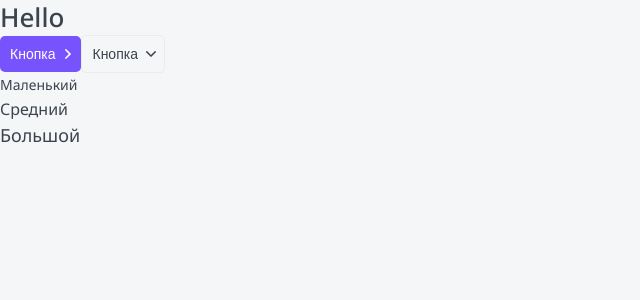
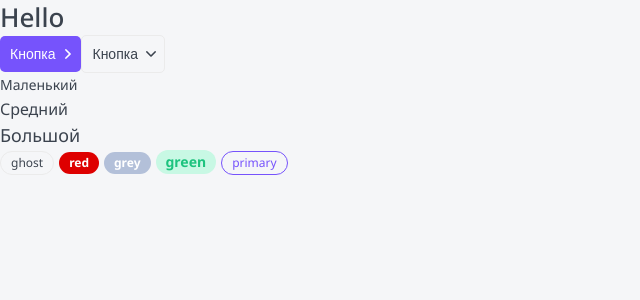
Before and after one commit to kemaldeveloper/top-app, a Next.js app: page / in a window 1280 px wide. Shown: the top 300 px of the page, without its empty margins (0-640 px from the left). Built offline with nearby package versions, Linux system fonts and the light colour scheme.

Commit message:
сделал компонент tag

```diff
--- /dev/null
+++ b/components/Tag/Tag.module.css
@@ -0,0 +1,53 @@
+.tag {
+  display: inline-block;
+
+  box-sizing: border-box;
+
+  margin-right: 5px;
+  padding: 5px 10px;
+
+  border-radius: 20px;
+}
+
+.small {
+  font-size: 12px;
+  line-height: 12px;
+}
+
+.medium {
+  font-size: 14px;
+  line-height: 14px;
+}
+
+.ghost {
+  border: 1px solid var(--gray-light);
+}
+
+.red {
+  color: var(--white);
+
+  background: #de0000;
+
+  font-weight: 700;
+}
+
+.grey {
+  color: var(--white);
+  background: #b3c0d9;
+
+  font-weight: 700;
+}
+
+.green {
+  color: var(--green);
+  background: var(--green-light);
+
+  font-weight: 700;
+}
+
+.primary {
+  color: var(--primary);
+
+  border: 1px solid var(--primary);
+  background: none;
+}
--- /dev/null
+++ b/components/Tag/Tag.tsx
@@ -0,0 +1,23 @@
+import cn from 'classnames';
+import { JSX } from 'react';
+import styles from './Tag.module.css';
+import { TagProps } from './Tag.props';
+
+export const Tag = ({ children, size = 's', className, href, color = 'ghost', ...props }: TagProps): JSX.Element => {
+  return (
+    <div
+      className={cn(styles.tag, className, {
+        [styles.small]: size === 's',
+        [styles.medium]: size === 'm',
+        [styles.ghost]: color === 'ghost',
+        [styles.red]: color === 'red',
+        [styles.grey]: color === 'grey',
+        [styles.green]: color === 'green',
+        [styles.primary]: color === 'primary',
+      })}
+      {...props}
+    >
+      {href ? <a href={href}>{children}</a> : <>{children}</>}
+    </div>
+  );
+};
--- a/components/index.ts
+++ b/components/index.ts
@@ -1,3 +1,4 @@
 export * from './Button/Button';
 export * from './HTag/HTag';
 export * from './Paragraph/Paragraph';
+export * from './Tag/Tag';
--- a/pages/index.tsx
+++ b/pages/index.tsx
@@ -1,4 +1,4 @@
-import { Button, HTag, Paragraph } from '@/components';
+import { Button, HTag, Paragraph, Tag } from '@/components';
 import Head from 'next/head';
 import { JSX } from 'react';
 
@@ -22,6 +22,15 @@
         <Paragraph size="s">Маленький</Paragraph>
         <Paragraph>Средний</Paragraph>
         <Paragraph size="l">Большой</Paragraph>
+        <Tag color="ghost" size="s">
+          ghost
+        </Tag>
+        <Tag color="red">red</Tag>
+        <Tag color="grey">grey</Tag>
+        <Tag color="green" size="m">
+          green
+        </Tag>
+        <Tag color="primary">primary</Tag>
       </div>
     </>
   );
--- a/styles/globals.css
+++ b/styles/globals.css
@@ -8,13 +8,6 @@
   --green: #1dc37e;
   --green-light: #c8f8e4;
   --font-family: 'Noto Sans', sans-serif;
-}
-
-@media (prefers-color-scheme: dark) {
-  :root {
-    --background: #0a0a0a;
-    --foreground: #ededed;
-  }
 }
 
 html,
@@ -44,9 +37,3 @@
 
   color: inherit;
 }
-
-@media (prefers-color-scheme: dark) {
-  html {
-    color-scheme: dark;
-  }
-}
```
Also changed, not shown: components/Tag/Tag.props.ts (added, +8 -0 lines).
